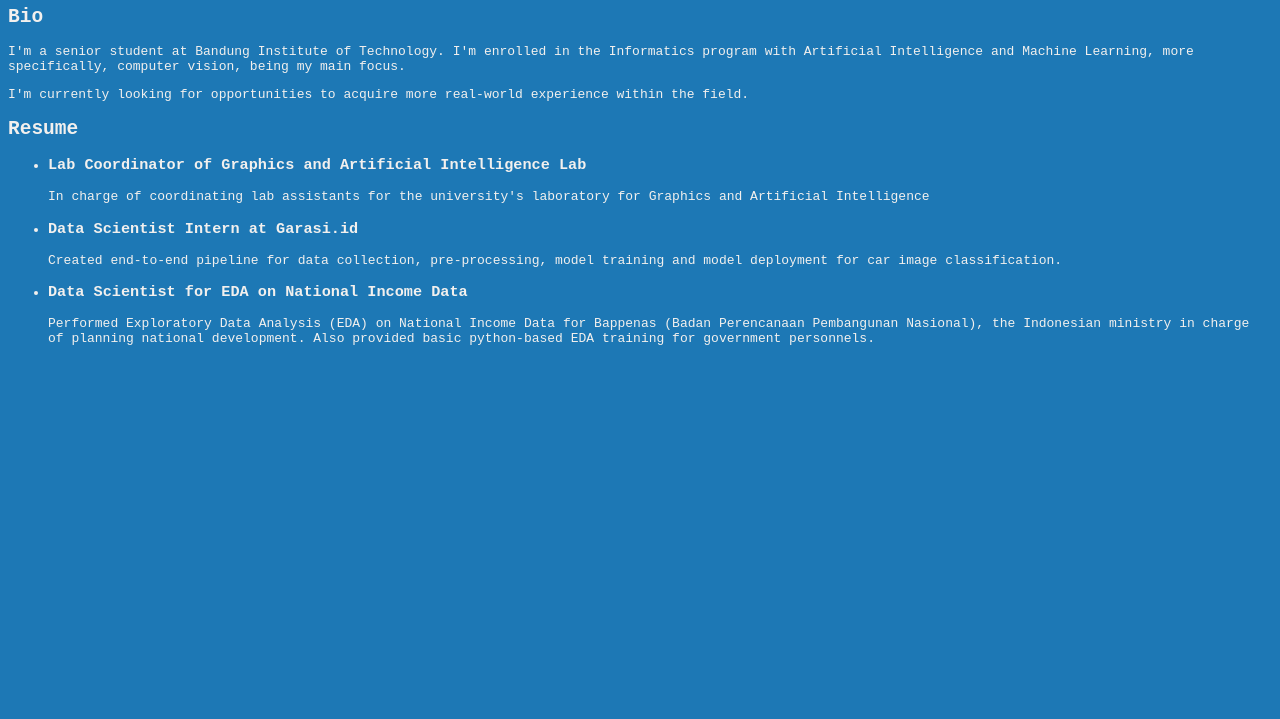
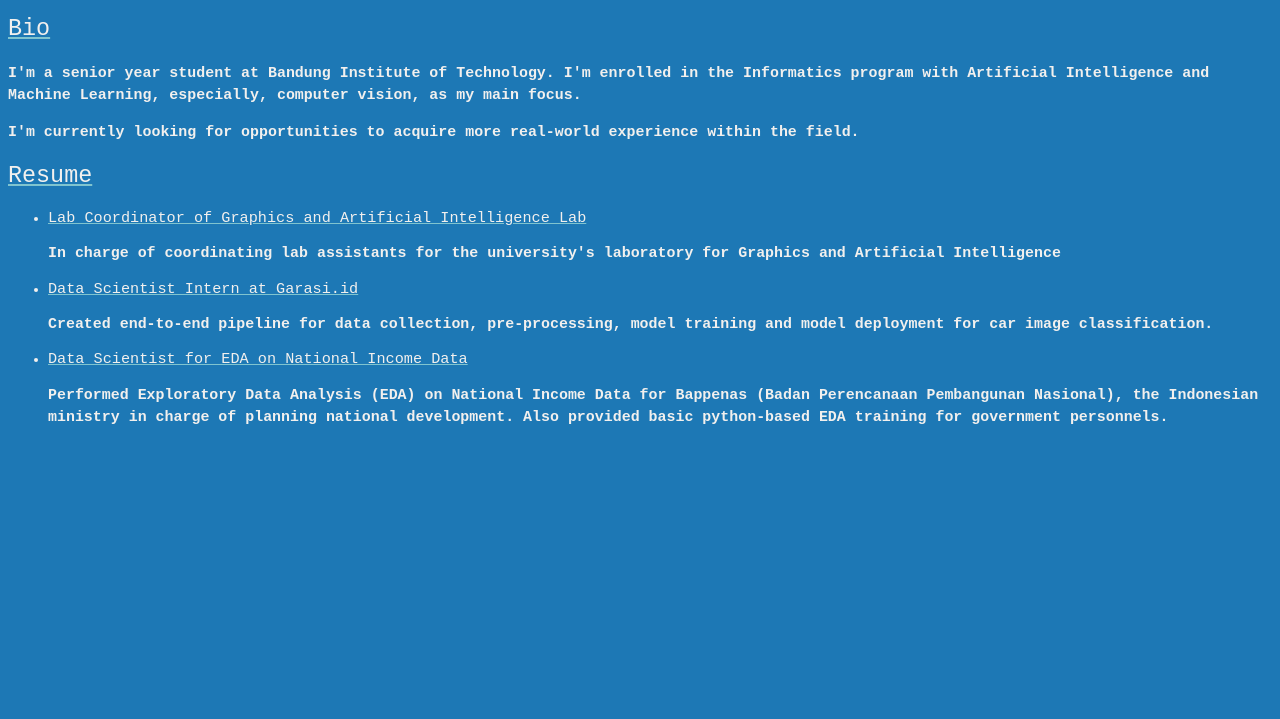
Before and after one commit to jonathan-alvaro/jonathan-alvaro.github.io, a plain HTML site: page index.html in a window 1280 px wide. Shown: the part 81-800 px from the top of the page. Drawn offline with Linux system fonts and the light colour scheme.

Commit message:
Fix minor grammar errors in bio and change style
Fixed grammar in several sentences in the bio

Adjusted font size and line spacing for headings and paragraphs to
improve readability

```diff
--- a/index.html
+++ b/index.html
@@ -15,9 +15,9 @@
 
         <h2>Bio</h2>
         <p>
-            I'm a senior student at Bandung Institute of Technology.
+            I'm a senior year student at Bandung Institute of Technology.
             I'm enrolled in the Informatics program with Artificial Intelligence
-            and Machine Learning, more specifically, computer vision, being my main focus.
+            and Machine Learning, especially, computer vision, as my main focus.
         </p>
         <p>
             I'm currently looking for opportunities to acquire more real-world
--- a/style.css
+++ b/style.css
@@ -2,6 +2,22 @@ body {
     background-color: #1D78B5;
     color: #F2F0EE;
     font-family: monospace;
+    font-weight: bold;
+}
+
+h1, h2, h3 {
+    font-weight: normal;
+    text-decoration: underline;
+    text-decoration-color: #80C4CF;
+}
+
+h2 {
+    font-size: 1.8em
+}
+
+p {
+    font-size: 1.15em;
+    line-height: 1.5;
 }
 
 .light-shades {color : #F2F0EE;}
```
